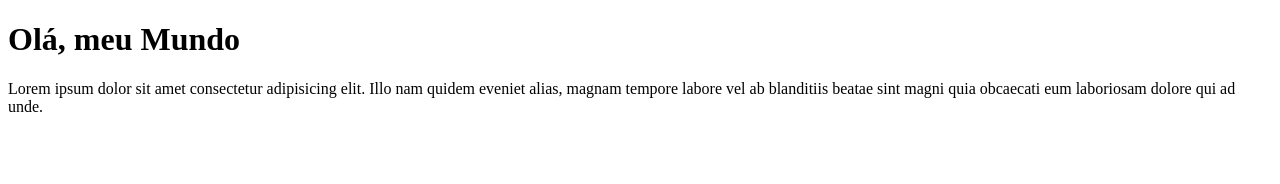
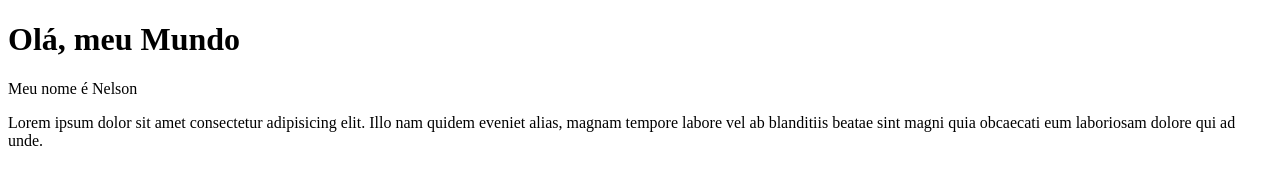
Before and after one commit to nfsou88/Ola_Mundo, a plain HTML site: page Site-Teste/index.html in a window 1280 px wide. Drawn offline with Linux system fonts and the light colour scheme.

Commit message:
Update index.html
adicionei um parágrafo

```diff
--- a/Site-Teste/index.html
+++ b/Site-Teste/index.html
@@ -8,6 +8,7 @@
 </head>
 <body>
     <h1>Olá, meu Mundo</h1>
+    <p>Meu nome é Nelson</p>
     <p>Lorem ipsum dolor sit amet consectetur adipisicing elit. Illo nam quidem eveniet alias, magnam tempore labore vel ab blanditiis beatae sint magni quia obcaecati eum laboriosam dolore qui ad unde.</p>
 </body>
 </html>
```
